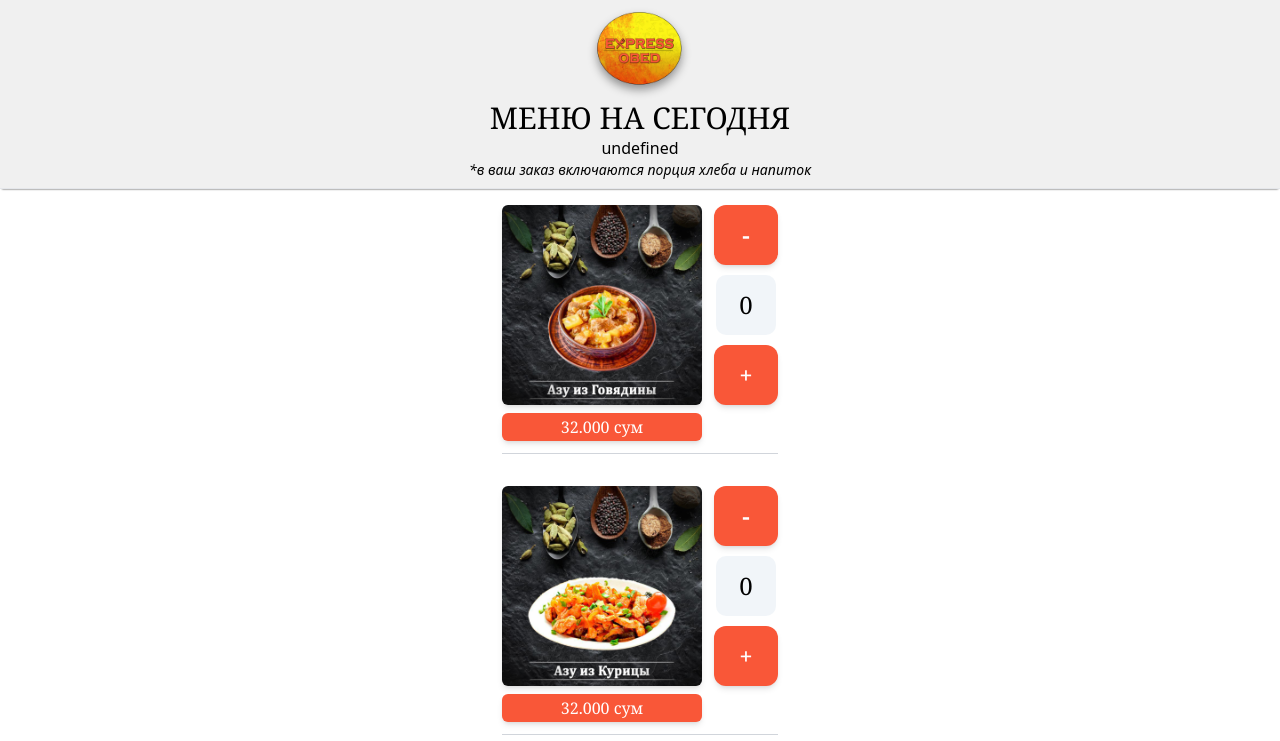
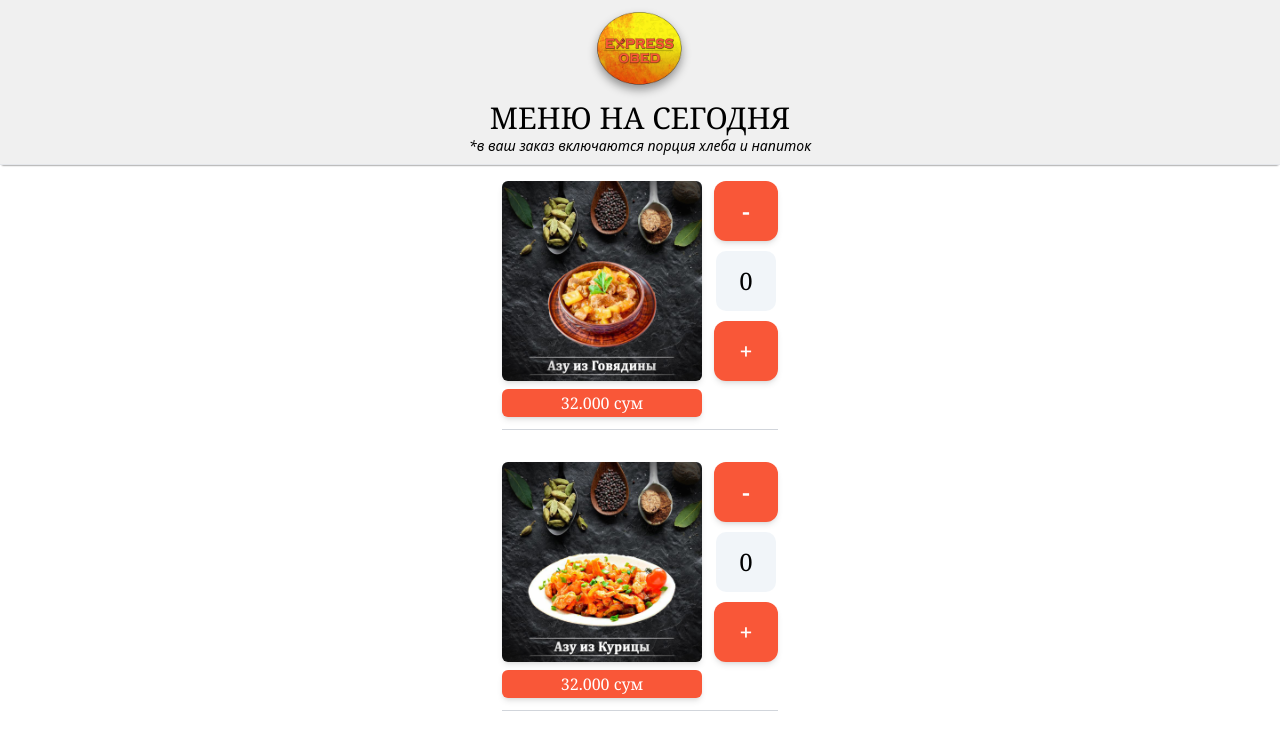
Before and after one commit to Jamsher17/procatering, a Next.js app: page /menu in a window 1280 px wide. Shown: the top 741 px of the page. Built offline with nearby package versions, Linux system fonts and the light colour scheme.

Commit message:
configured day/night modes

```diff
--- a/app/components/ui/menu/MenuMealsOnly.tsx
+++ b/app/components/ui/menu/MenuMealsOnly.tsx
@@ -27,12 +27,11 @@ const MenuMealsOnly = () => {
   const totalBill = useSelector((state: RootState) => state.billCounter.bill);
   const { webApp } = useTelegram();
 
-  const [mode, setMode] = useState(
-    webApp?.colorScheme === undefined ? "undefined" : webApp?.colorScheme
-  );
+  const temp = webApp?.colorScheme;
+  const [mode, setMode] = useState(temp);
 
   const themeChangeHandler = () => {
-    setMode(webApp?.colorScheme === undefined ? "light" : webApp?.colorScheme);
+    setMode(webApp?.colorScheme);
   };
 
   webApp?.onEvent("themeChanged", themeChangeHandler);
```
